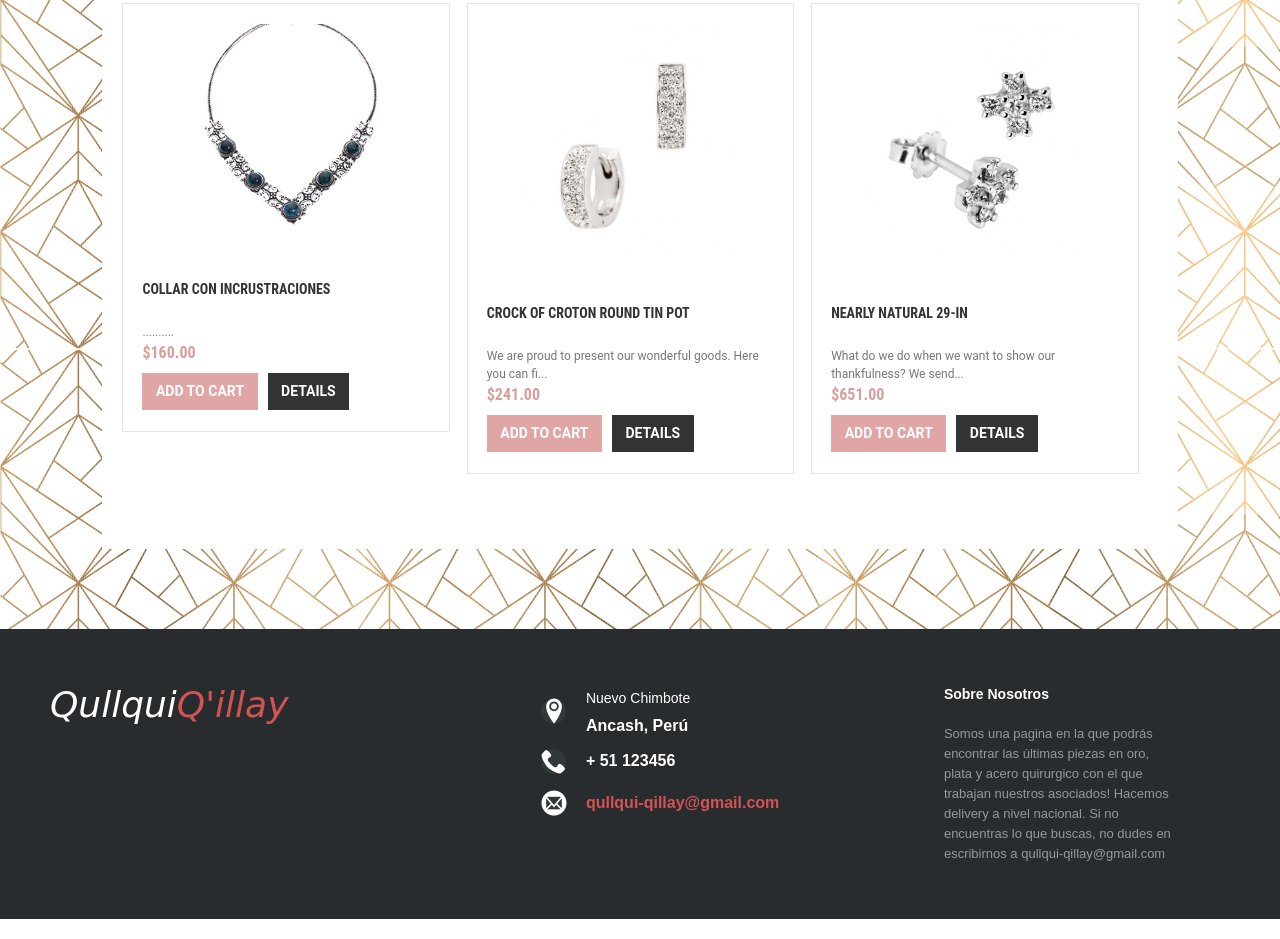
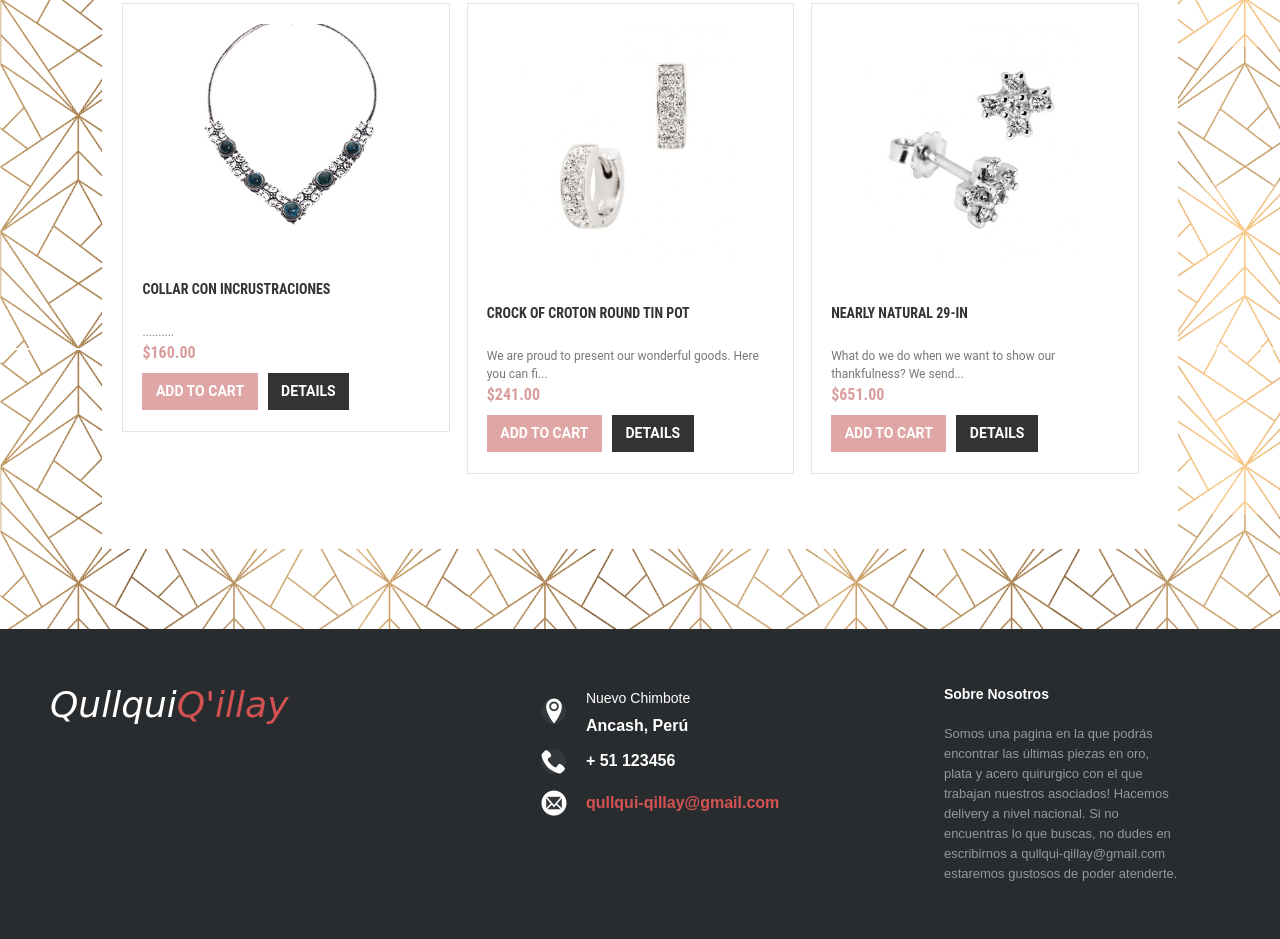
Before and after one commit to 963desire/963desire.github.io, a plain HTML site: page index.html in a window 1280 px wide. Shown: the part 1517-2456 px from the top of the page. Drawn offline with Linux system fonts and the light colour scheme.

Commit message:
nosotros

```diff
--- a/index.html
+++ b/index.html
@@ -239,7 +239,7 @@
 
 				<p class="footer-company-about">
 					<span>Sobre Nosotros</span>
-					Somos una pagina en la que podrás encontrar las últimas piezas en oro, plata y acero quirurgico con el que trabajan nuestros asociados! Hacemos delivery a nivel nacional. Si no encuentras lo que buscas, no dudes en escribirnos a qullqui-qillay@gmail.com
+					Somos una pagina en la que podrás encontrar las últimas piezas en oro, plata y acero quirurgico con el que trabajan nuestros asociados! Hacemos delivery a nivel nacional. Si no encuentras lo que buscas, no dudes en escribirnos a qullqui-qillay@gmail.com estaremos gustosos de poder atenderte.
 				</p>
 
 
```
